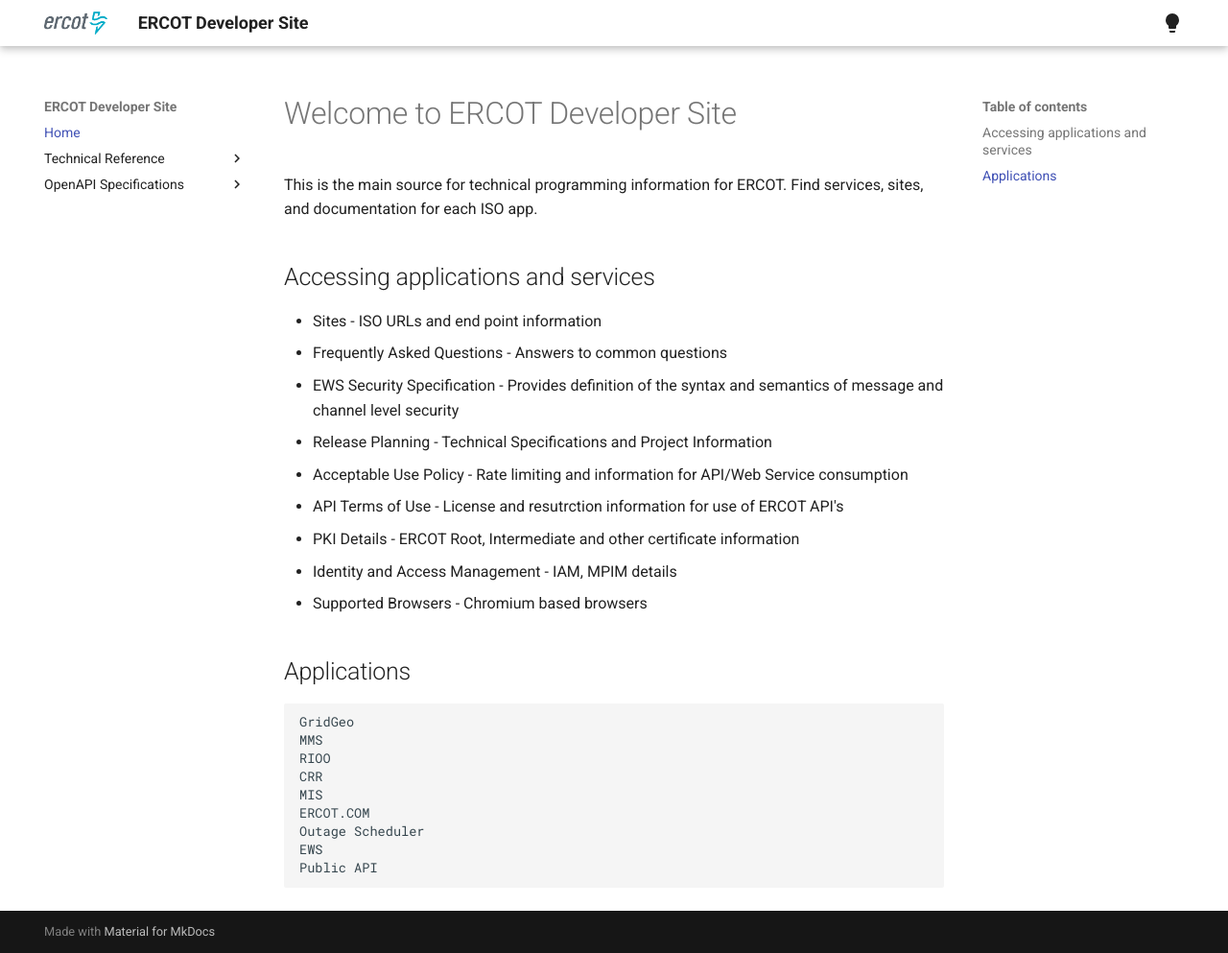
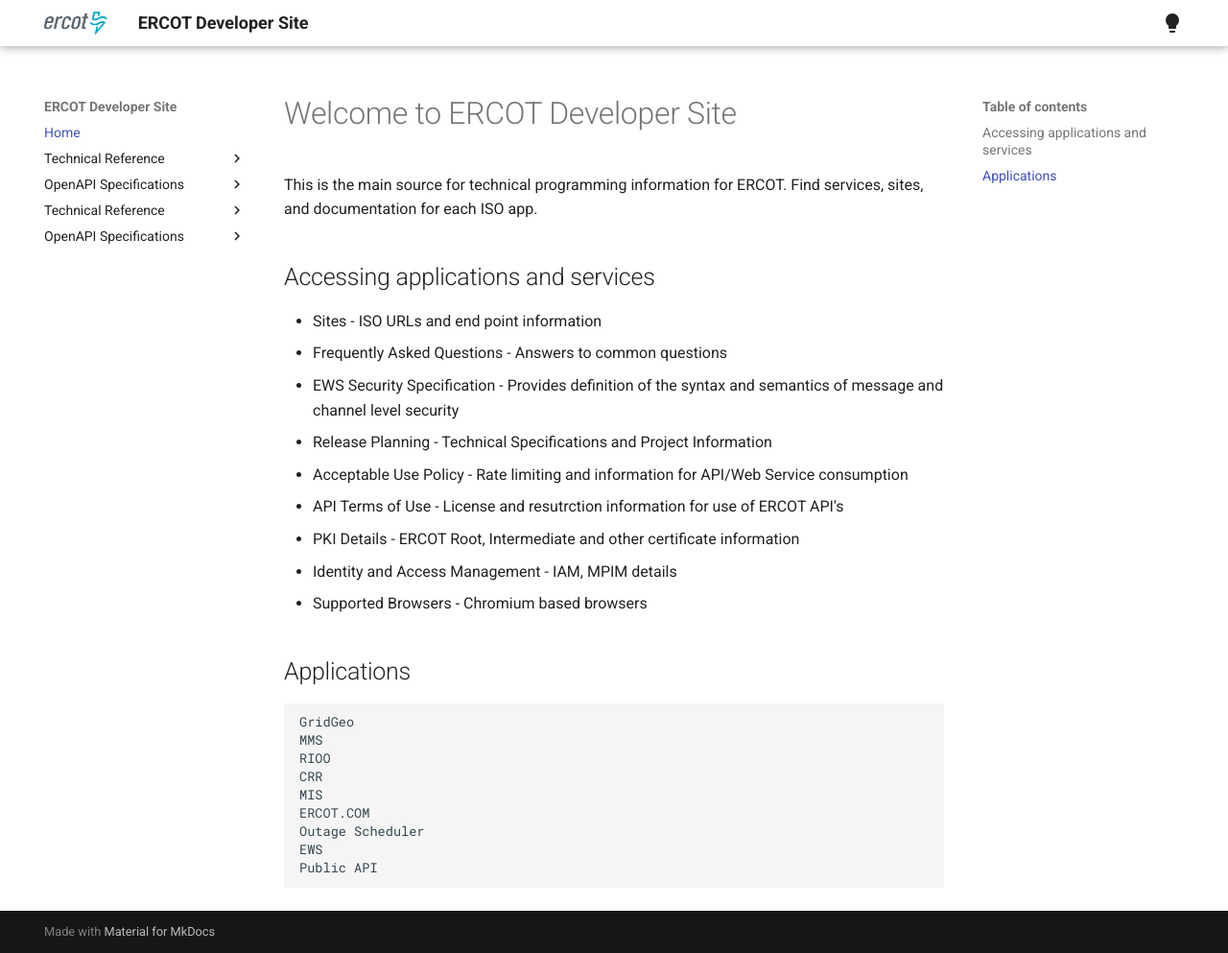
Before and after one commit to ercot/api-specs, an MkDocs documentation site: the page built from docs/index.md, in a window 1280 px wide and 993 px high. Shown: the whole window at 96% size. Built offline with MkDocs 1.6.1 and Material for MkDocs 9.7.7, drawn with Linux system fonts in a browser that asks for light colours.

Commit message:
Update mkdocs.yml

```diff
--- a/mkdocs.yml
+++ b/mkdocs.yml
@@ -25,3 +25,7 @@
     - techref/Guidelines.md
   - OpenAPI Specifications:
     - openapi/petstore.md
+  - Technical Reference:
+    - techref/Guidelines.md
+  - OpenAPI Specifications:
+    - openapi/petstore.md
```
